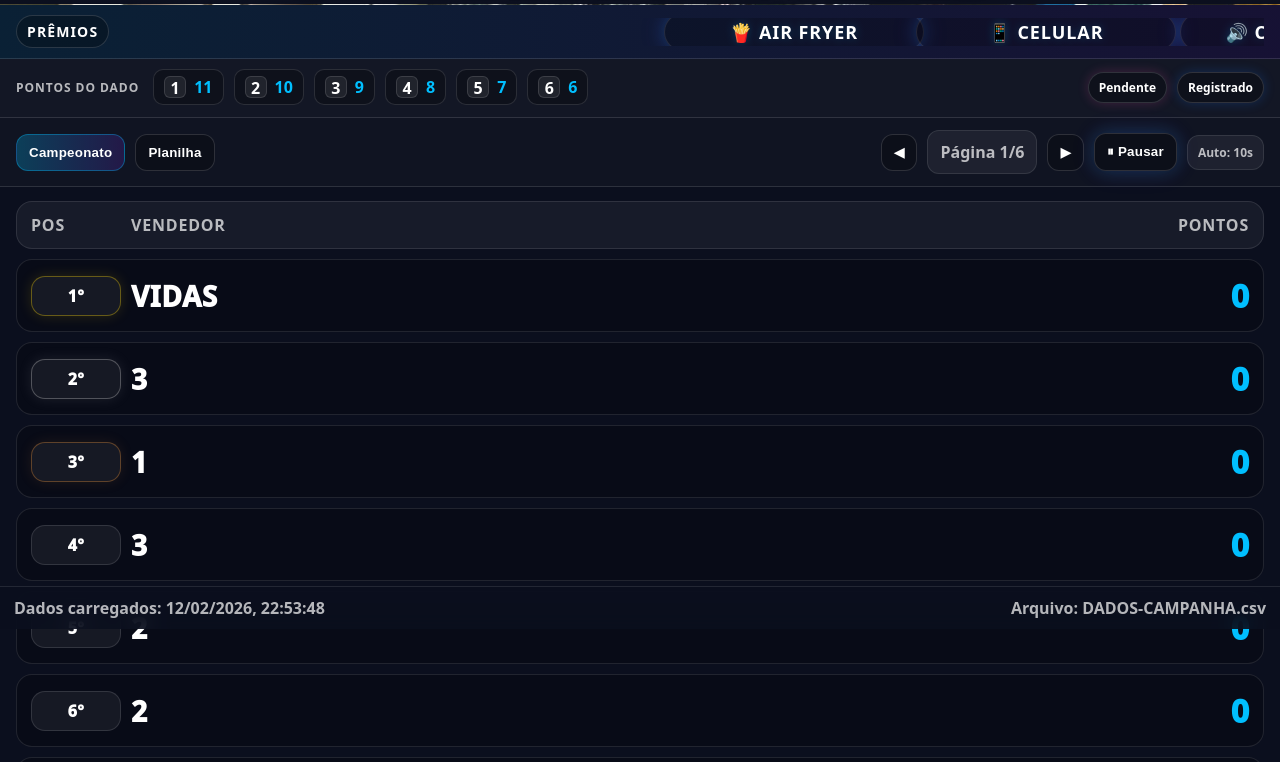
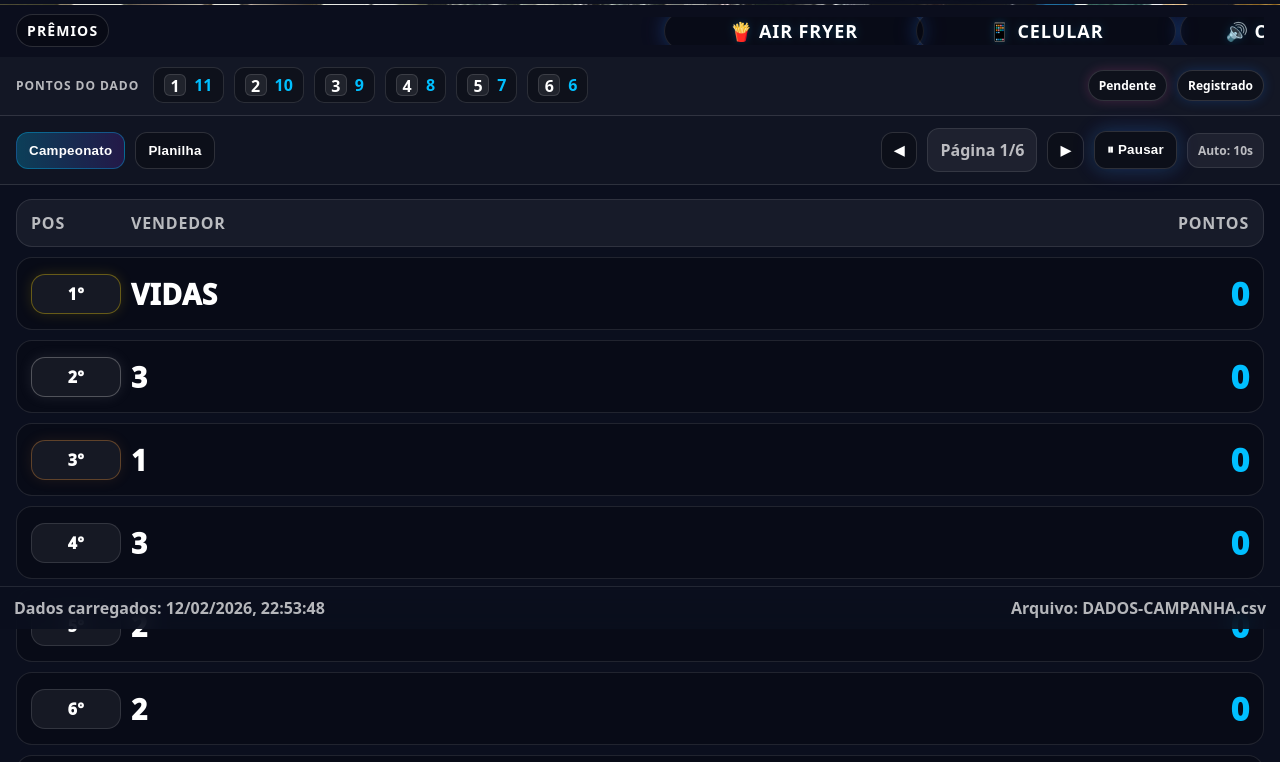
Before and after one commit to REINVENTSAUDE/CAMPANHA-FEVEREIRO-2026, a plain HTML site: page index.html in a window 1280 px wide. Shown: the part 171-933 px from the top of the page. Drawn offline with Linux system fonts and the light colour scheme.

Commit message:
Update style.css

```diff
--- a/style.css
+++ b/style.css
@@ -62,12 +62,14 @@ body{
 
 /* Ticker */
 .ticker{
+  margin-top: -1px;                 /* cola no hero */
+  border-top: 0;                    /* garante que não cria linha */
+  background: rgba(11,15,30,.92);   /* casa com o final do degradê */
   display:flex;
   align-items:center;
   gap: 14px;
   padding: 10px 16px;
-  border-bottom: 1px solid var(--line);
-  background: linear-gradient(90deg, rgba(0,191,255,.10), rgba(123,47,247,.10));
+  border-bottom: 0;
 }
 .ticker__label{
   font-weight: 800;
```
